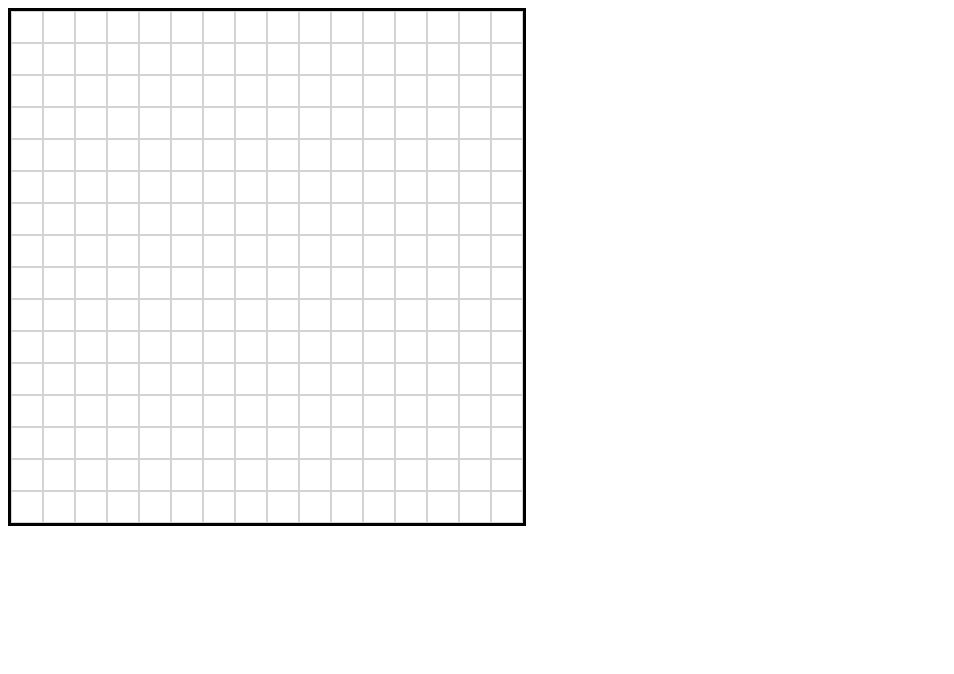
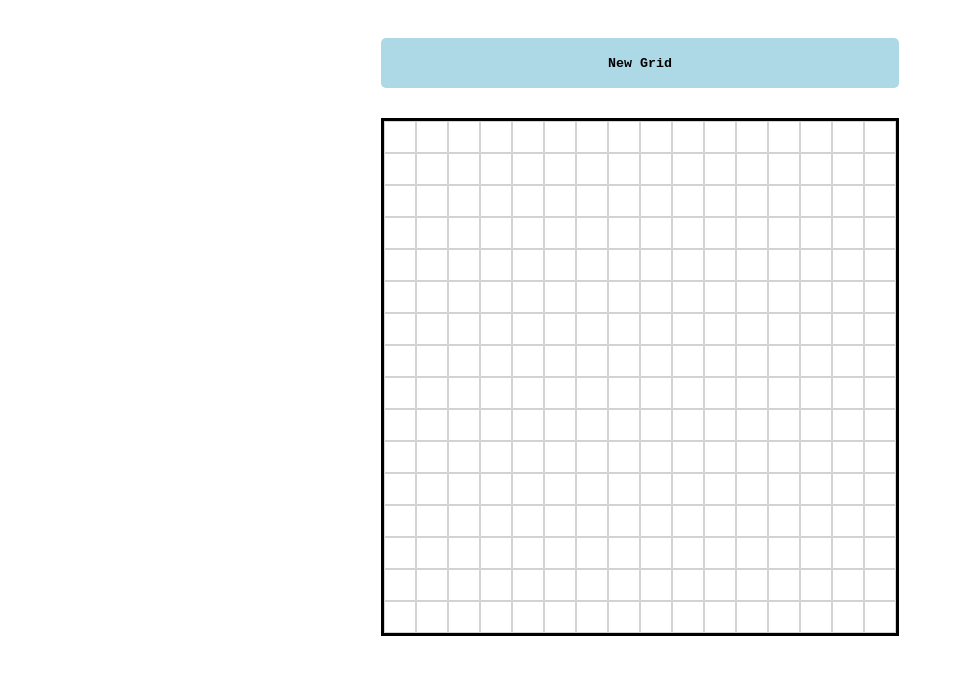
Before and after one commit to eggyolks317/etch_a_sketch, a plain HTML site: page index.html in a window 1280 px wide. Shown: the whole page, without its empty margins (0-954 px from the left). Drawn offline with Linux system fonts and the light colour scheme.

Commit message:
added 'new grid' button element

```diff
--- a/index.html
+++ b/index.html
@@ -7,6 +7,7 @@
     <title>Etch A Sketch</title>
 </head>
 <body>
+    <button id = 'btn'>New Grid</button>
     <div id = 'gridContainer'></div>
     <script src="script.js"></script>
 </body>
--- a/script.js
+++ b/script.js
@@ -1,6 +1,8 @@
 let gridContainer = document.querySelector('#gridContainer')
+let button = document.querySelector('btn');
 const width = '30px';
 const height = '30px';
+//adds the grid
 function addGrid () {
     for (let i = 0; i<256 ; i++) {
         let grid = document.createElement('div')
@@ -11,11 +13,13 @@ function addGrid () {
         gridContainer.appendChild(grid);
     }
 }
+//changes the background color
 function changeBgColor (grid) {
     grid.style.backgroundColor = 'black';
     grid.classList.add('colored');
 }
-addGrid();
-
+addGrid(); // adds the grid to the window
 let grids = document.querySelectorAll('.grid');
-grids.forEach((grid) => {grid.addEventListener('mouseenter', (e) => changeBgColor(e.target))});
+grids.forEach((grid) => {
+    grid.addEventListener('mouseenter', (e) => changeBgColor(e.target))
+}); //set event listener to all grids
--- a/style.css
+++ b/style.css
@@ -1,3 +1,22 @@
+body {
+    padding: 30px;
+    display: flex;
+    flex-direction: column;
+    gap: 30px;
+    justify-content: center;
+    align-items: center;
+}
+button {
+    border: solid transparent;
+    border-radius: 5px;
+    background-color: lightblue;
+    padding: 5px;
+    width: 518px;
+    height: 50px;
+    font-family: monospace;
+    font-weight: bolder;
+
+}
 #gridContainer {
     display: flex;
     flex-wrap: wrap;
```
